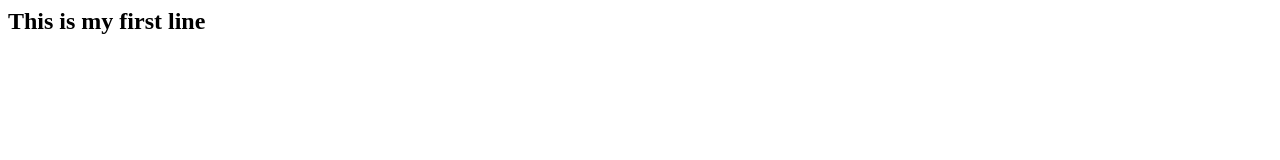
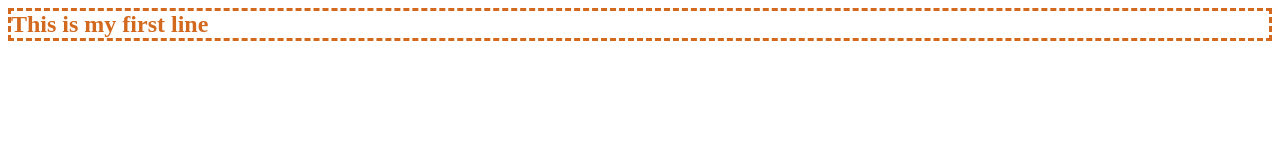
Before and after one commit to fawwadhussaini/multibranch, a plain HTML site: page index.html in a window 1280 px wide. Drawn offline with Linux system fonts and the light colour scheme.

Commit message:
css addition on heading

```diff
--- a/index.html
+++ b/index.html
@@ -1,6 +1,6 @@
 <html>
     <body>
-        <h2>
+        <h2 style="color:chocolate;border-style:dashed;">
             This is my first line
         </h2>
     </body>
```
